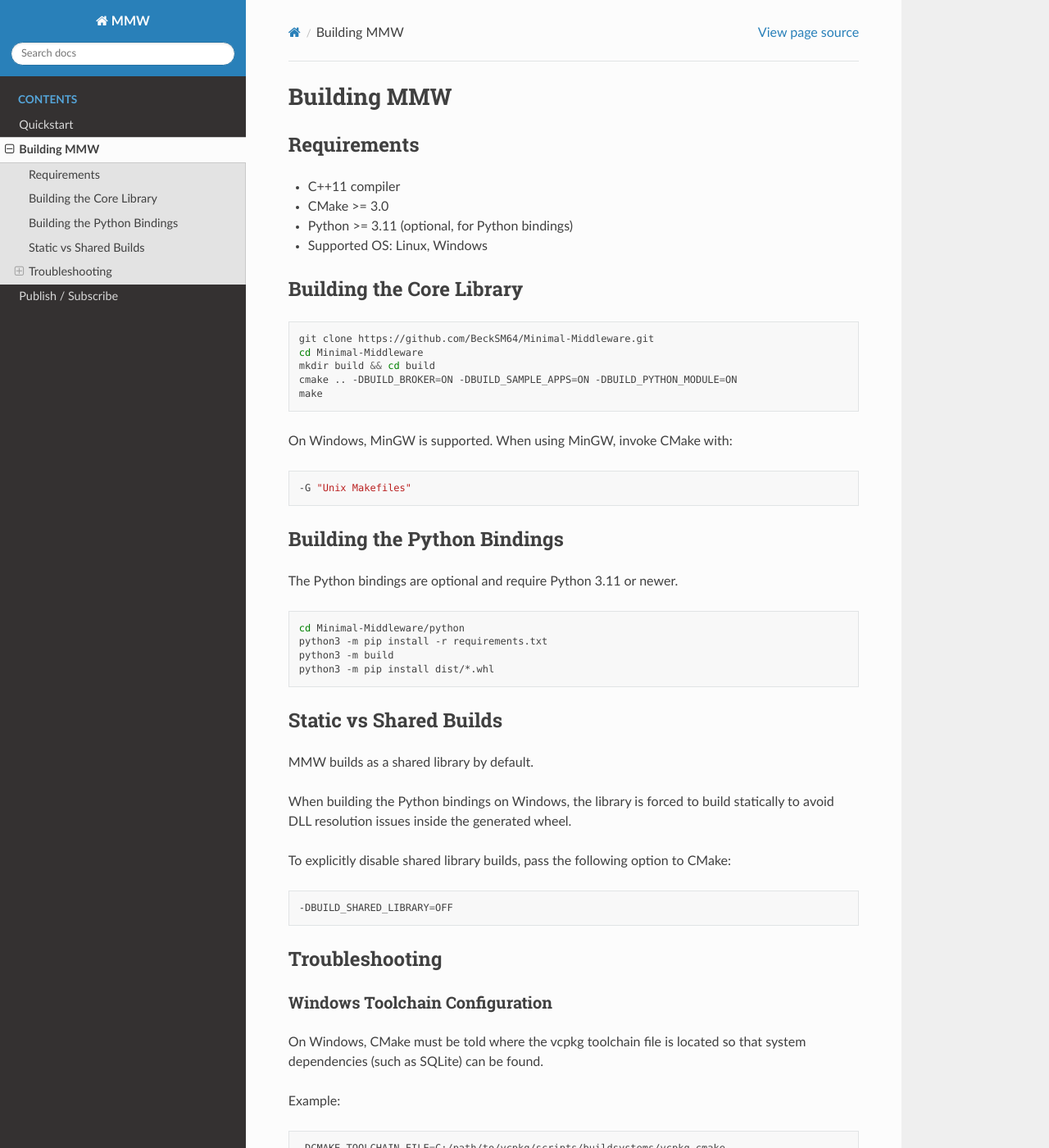
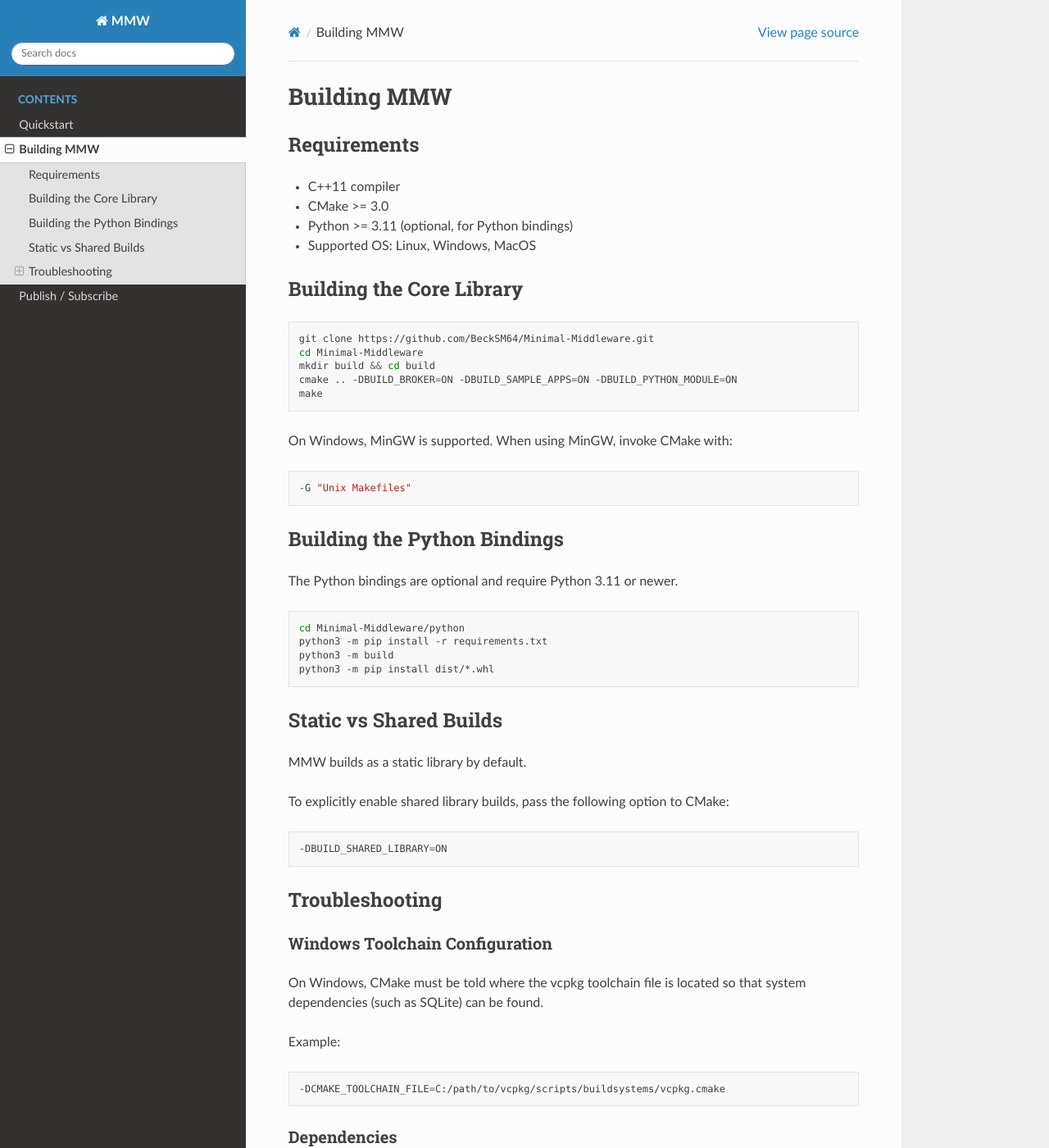
Before and after one commit to BeckSM64/Minimal-Middleware, a Sphinx documentation site: the page built from docs/source/getting_started/building.rst, in a window 1280 px wide and 1400 px high. Shown: the whole window at 82% size. Built offline with Sphinx 7.4.7 and the Read the Docs theme 3.1.0, drawn with Linux system fonts in a browser that asks for light colours; pages that are not in the unit, such as notebooks, are missing from menus.

Commit message:
:memo: start updating documentation for new build options and macos

```diff
--- a/docs/source/getting_started/building.rst
+++ b/docs/source/getting_started/building.rst
@@ -7,7 +7,7 @@
 * C++11 compiler
 * CMake >= 3.0
 * Python >= 3.11 (optional, for Python bindings)
-* Supported OS: Linux, Windows
+* Supported OS: Linux, Windows, MacOS
 
 Building the Core Library
 -------------------------
@@ -41,16 +41,13 @@
 Static vs Shared Builds
 -----------------------
 
-MMW builds as a shared library by default.
+MMW builds as a static library by default.
 
-When building the Python bindings on Windows, the library is forced to build
-statically to avoid DLL resolution issues inside the generated wheel.
-
-To explicitly disable shared library builds, pass the following option to CMake:
+To explicitly enable shared library builds, pass the following option to CMake:
 
 .. code-block:: bash
 
-   -DBUILD_SHARED_LIBRARY=OFF
+   -DBUILD_SHARED_LIBRARY=ON
 
 Troubleshooting
 ---------------
```
